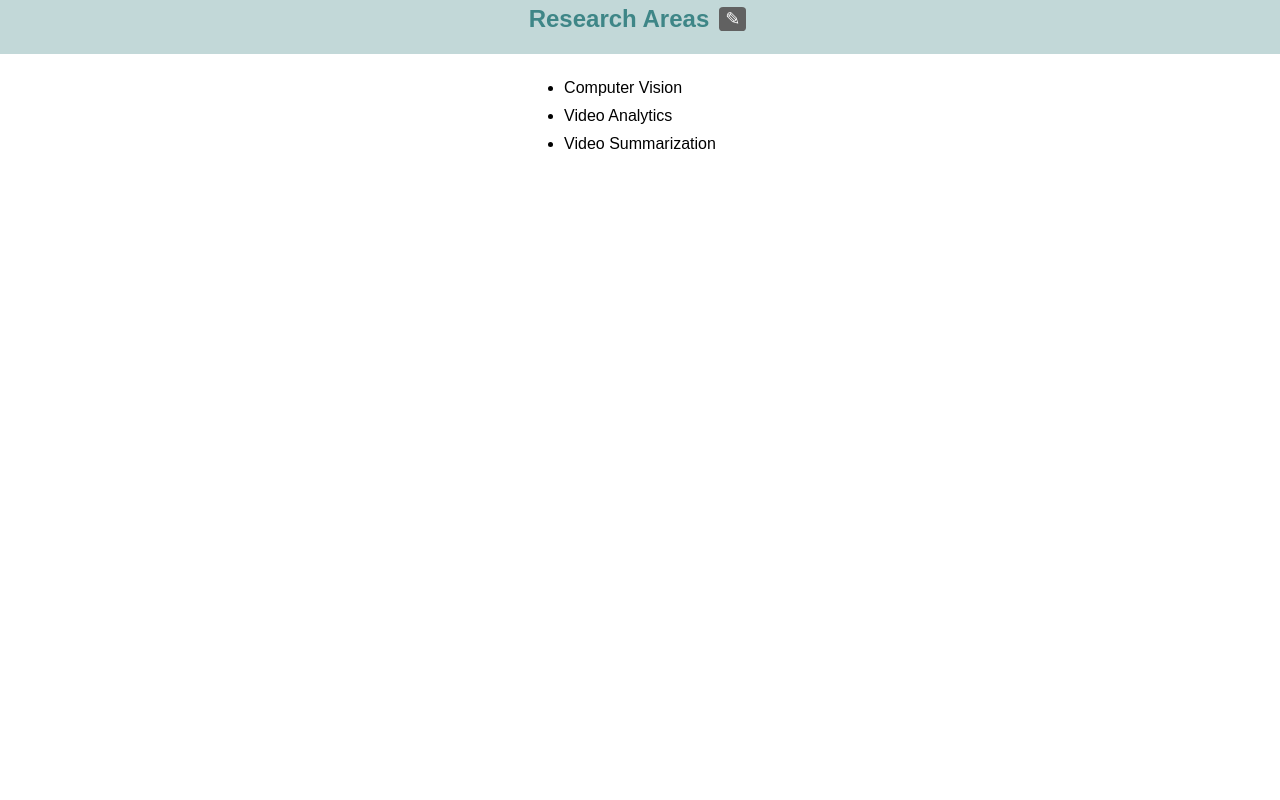
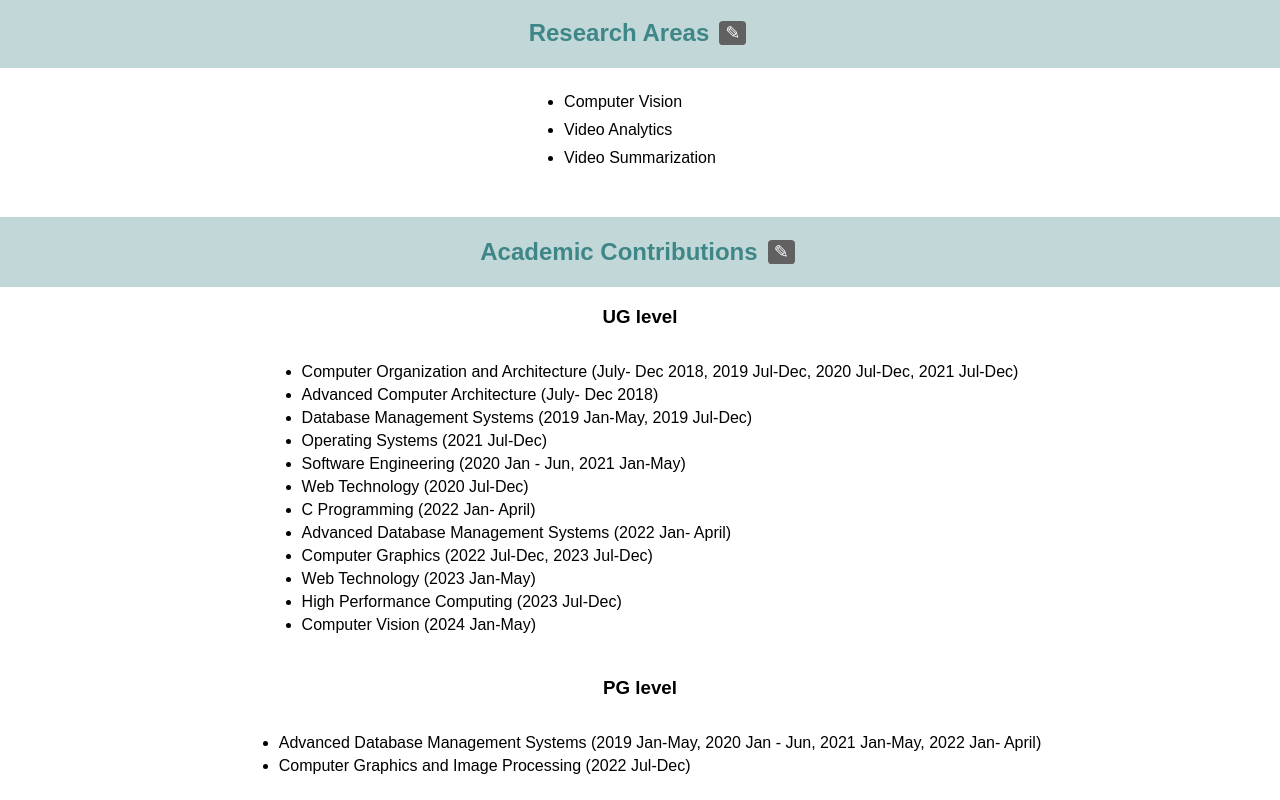
Before and after one commit to Aza3l01/FacultyWebPortal, a Vue app: page / in a window 1280 px wide. Shown: the part 742-1542 px from the top of the page. Before the commit the page ends 930 px from the top, so only its background shows below. Built offline with nearby package versions, Linux system fonts and the light colour scheme.

Commit message:
modified

```diff
--- a/index.html
+++ b/index.html
@@ -2,7 +2,7 @@
 <html lang="en">
   <head>
     <meta charset="UTF-8">
-    <link rel="icon" href="/favicon.ico">
+    <link rel="icon" href="https://www.nitpy.ac.in/assets/images/logo.png">
     <meta name="viewport" content="width=device-width, initial-scale=1.0">
     <title>Faculty Web Portal</title>
   </head>
--- a/src/App.vue
+++ b/src/App.vue
@@ -4,6 +4,7 @@ import EditableBanner from './components/banner/EditableBanner.vue';
 import Details from './components/Details.vue';
 import Experience from './components/Experience.vue';
 import Research from './components/Research.vue';
+import Academic from './components/Academic.vue';
 </script>
 
 <template>
@@ -13,6 +14,7 @@ import Research from './components/Research.vue';
     <Details />
     <Experience />
     <Research />
+    <Academic />
   </div>
 </template>
 
--- /dev/null
+++ b/src/components/Academic.vue
@@ -0,0 +1,171 @@
+<template>
+  <div class="academic">
+    <div class="header-container">
+      <h2 class="heading">Academic Contributions</h2>
+      <div class="buttons">
+        <button v-if="editMode" @click="saveChanges" class="save-button right">Save</button>
+        <button v-if="editMode" @click="addNewElement('ugCourses')" class="plus-button right">UG +</button>
+        <button v-if="editMode" @click="addNewElement('pgCourses')" class="plus-button right">PG +</button>
+        <button v-if="editMode" @click="toggleEditMode" class="cancel-button right">Cancel</button>
+        <button v-else @click="toggleEditMode" class="edit-button">✎</button>
+      </div>
+    </div>
+    <h3>UG level</h3>
+    <ul class="course-list">
+      <li v-for="(course, index) in ugCourses" :key="index" class="course">
+        <template v-if="editMode">
+          <input type="text" v-model="ugCourses[index]" class="edit-input" />
+        </template>
+        <template v-else>
+          <span>{{ course }}</span>
+        </template>
+      </li>
+    </ul>
+    <h3>PG level</h3>
+    <ul class="course-list">
+      <li v-for="(course, index) in pgCourses" :key="index" class="course">
+        <template v-if="editMode">
+          <input type="text" v-model="pgCourses[index]" class="edit-input" />
+        </template>
+        <template v-else>
+          <span>{{ course }}</span>
+        </template>
+      </li>
+    </ul>
+  </div>
+</template>
+
+  <script>
+  export default {
+    data() {
+      return {
+        editMode: false,
+        ugCourses: [
+        'Computer Organization and Architecture (July- Dec 2018, 2019 Jul-Dec, 2020 Jul-Dec, 2021 Jul-Dec)',
+        'Advanced Computer Architecture (July- Dec 2018)',
+        'Database Management Systems (2019 Jan-May, 2019 Jul-Dec)',
+        'Operating Systems (2021 Jul-Dec)',
+        'Software Engineering (2020 Jan - Jun, 2021 Jan-May)',
+        'Web Technology (2020 Jul-Dec)',
+        'C Programming (2022 Jan- April)',
+        'Advanced Database Management Systems (2022 Jan- April)',
+        'Computer Graphics (2022 Jul-Dec, 2023 Jul-Dec)',
+        'Web Technology (2023 Jan-May)',
+        'High Performance Computing (2023  Jul-Dec)',
+        'Computer Vision (2024 Jan-May)'
+        ],
+        pgCourses: [
+          'Advanced Database Management Systems (2019 Jan-May, 2020 Jan - Jun, 2021 Jan-May, 2022 Jan- April)',
+          'Computer Graphics and Image Processing (2022 Jul-Dec)'
+        ]
+      };
+    },
+    methods: {
+    toggleEditMode() {
+      if (this.editMode) {
+        this.ugCourses = this.ugCourses.filter(course => course.trim() !== '');
+        this.pgCourses = this.pgCourses.filter(course => course.trim() !== '');
+      }
+      this.editMode = !this.editMode;
+    },
+    addNewElement(courseType) {
+      if (this.editMode) {
+        if (courseType === 'ugCourses') {
+          this.ugCourses.push('');
+        } else if (courseType === 'pgCourses') {
+          this.pgCourses.push('');
+        }
+      }
+    },
+    saveChanges() {
+      // Implement the logic to save changes
+      // For example, you might want to send the updated data to a server or perform any other necessary actions.
+      console.log('Changes saved!');
+      this.editMode = false; // Exit edit mode after saving changes
+    }
+  }
+};
+  </script>
+
+  <style scoped>
+  .academic {
+    font-family: Arial, Helvetica, sans-serif;
+    display: flex;
+    flex-direction: column;
+    align-items: center;
+  }
+
+  .header-container {
+    display: flex;
+    justify-content: center; /* Center content horizontally */
+    align-items: center;
+    width: 100%;
+    background-color: #c2d8d8;
+    padding: 10px 20px; /* Padding for the heading */
+    height: 50px;
+    margin-top: 15px;
+  }
+
+  .heading {
+    color: #3e8687;
+    margin: 0;
+    text-align: center;
+  }
+
+  .buttons {
+    display: flex;
+  }
+
+  .edit-button,
+  .plus-button,
+  .save-button,
+  .cancel-button {
+    background: #616161;
+    border: none;
+    cursor: pointer;
+    font-size: 18px;
+    color: #ffffff;
+    border-radius: 15%;
+    margin-left: 10px;
+    margin-right: 5px;
+  }
+
+  .plus-button {
+    background-color: #616161;
+  }
+
+  .plus-button:hover,
+  .edit-button:hover,
+  .save-button:hover,
+  .cancel-button:hover {
+    background-color: #2c5f60;
+  }
+
+  .course-list {
+    margin-bottom: 20px;
+  }
+
+  .course {
+    margin-bottom: 5px;
+  }
+
+  .edit-input {
+    width: 500px;
+    padding: 10px;
+    border-radius: 5px;
+  }
+
+  .right {
+    margin-left: auto; /* Push the buttons to the right */
+  }
+
+  .save-button,
+  .cancel-button {
+    background-color: #616161;
+  }
+
+  .save-button:hover,
+  .cancel-button:hover {
+    background-color: #2c5f60;
+  }
+  </style>
--- a/src/components/Details.vue
+++ b/src/components/Details.vue
@@ -75,10 +75,6 @@ h1 {
   color: #3e8687;
 }
 
-h3, p, input {
-  margin-bottom: 5px;
-}
-
 h3 {
   margin-top: 0;
 }
--- a/src/components/Experience.vue
+++ b/src/components/Experience.vue
@@ -97,7 +97,6 @@ export default {
 <style scoped>
 .experience {
   font-family:Arial, Helvetica, sans-serif;
-
   display: flex;
   flex-direction: column;
   align-items: center;
@@ -152,14 +151,14 @@ li {
 }
 
 .edit-input {
-  width: 400px;
+  width: 500px;
   padding: 5px;
   border-radius: 5px;
 }
 
 .edit-input::placeholder {
-  color: #aaa; /* Placeholder text color */
-  opacity: 0.5; /* Placeholder text opacity */
+  color: #aaa;
+  opacity: 0.5;
 }
 
 .date-picker {
--- a/src/components/Research.vue
+++ b/src/components/Research.vue
@@ -112,7 +112,7 @@ li {
 }
 
 .edit-input {
-  width: 200px;
+  width: 500px;
   padding: 5px;
   border-radius: 5px;
 }
```
